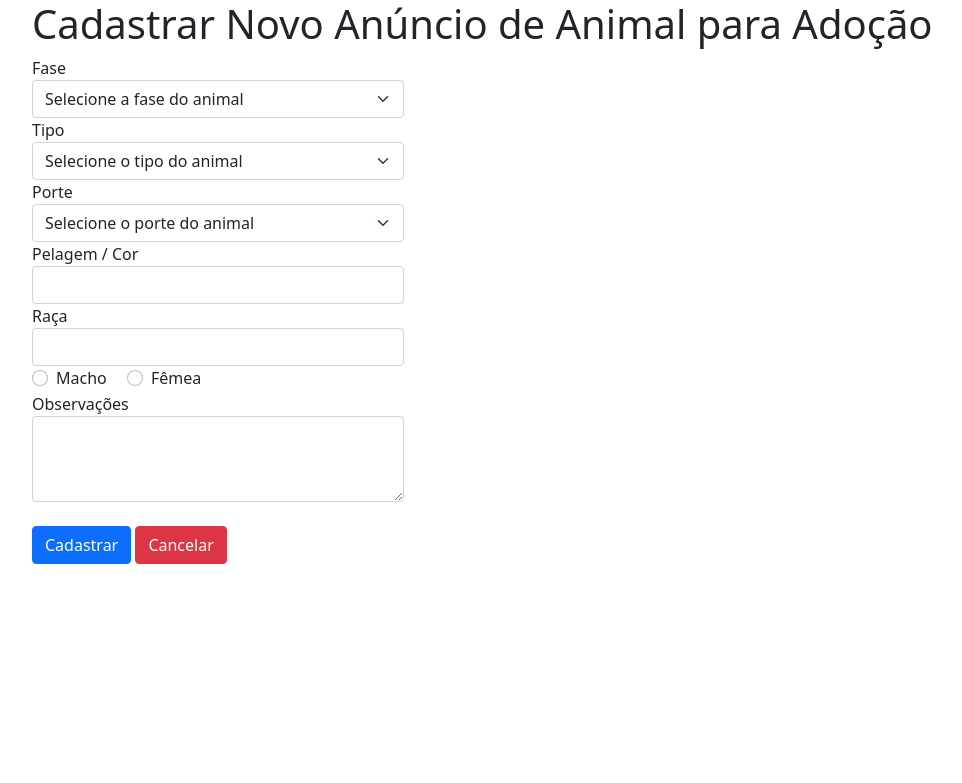
After one commit to samuelcosta25/BCD, a PHP site: page /cad_anuncio.php in a window 1280 px wide. The commit adds this page. Shown: the top 783 px of the page, without its empty margins (50-1012 px from the left). Run offline with PHP 8.4, Linux system fonts and the light colour scheme; the visitor is signed in with stand-in values (Sample User, id 1).

Commit message:
19.02.23

```diff
--- /dev/null
+++ b/ProjetoPhp/cad_anuncio.php
@@ -0,0 +1,83 @@
+<?php
+session_start();
+if (empty($_SESSION)) {
+    // Significa que as variáveis de SESSAO não foram definidas.
+    // Não poderia acessar aqui.
+    header("Location: index.php?msgErro=Você precisa se autenticar no sistema.");
+    die();
+}
+?>
+<html lang="pt-br”>
+<head>
+<meta charset=" utf-8">
+<title>Cadastrar Novo Anúncio</title>
+<link href="https://cdn.jsdelivr.net/npm/bootstrap@5.0.1/dist/css/bootstrap.min.css" rel="stylesheet" integrity="sha384-
++0n0xVW2eSR5OomGNYDnhzAbDsOXxcvSN1TPprVMTNDbiYZCxYbOOl7+AMvyTG2x" crossorigin="anonymous">
+</head>
+
+<body>
+    <!--Fase -> (F)ilhote / (A)dulto
+Tipo -> (G)ato / (C)achorro
+Porte -> (P)equeno / (M)édio / (G)rande
+Pelagem / Cor
+Raça
+Sexo -> (M)acho / (F)êmea
+Observação
+-->
+    <div class="container">
+        <h1>Cadastrar Novo Anúncio de Animal para Adoção</h1>
+        <form action="processa_anuncio.php" method="post">
+            <div class="col-4">
+                <label for="fase">Fase</label>
+                <select class="form-select" name="fase" id="fase">
+                    <option selected>Selecione a fase do animal</option>
+                    <option value="F">Filhote</option>
+                    <option value="A">Adulto</option>
+                </select>
+            </div>
+            <div class="col-4">
+                <label for="tipo">Tipo</label>
+                <select class="form-select" name="tipo" id="tipo">
+                    <option selected>Selecione o tipo do animal</option>
+                    <option value="G">Gato</option>
+                    <option value="C">Cachorro</option>
+                </select>
+            </div>
+            <div class="col-4">
+                <label for="porte">Porte</label>
+                <select class="form-select" name="porte" id="porte">
+                    <option selected>Selecione o porte do animal</option>
+                    <option value="P">Pequeno</option>
+                    <option value="M">Médio</option>
+                    <option value="G">Grande</option>
+                </select>
+            </div>
+            <div class="col-4">
+                <label for="pelagemCor">Pelagem / Cor</label>
+                <input type="text" name="pelagemCor" id="pelagemCor" class="form-control">
+            </div>
+            <div class="col-4">
+                <label for="raca">Raça</label>
+                <input type="text" name="raca" id="raca" class="form-control">
+            </div>
+            <div class="col-4">
+                <div class="form-check form-check-inline"><input type="radio" class="form-check-input" name="sexo" value="M" id="sexoM">
+                    <label for="sexoM" class="form-check-label">Macho</label>
+                </div>
+                <div class="form-check form-check-inline">
+                    <input type="radio" class="form-check-input" name="sexo" value="F" id="sexoF">
+                    <label for="sexoF" class="form-check-label">Fêmea</label>
+                </div>
+            </div>
+            <div class="col-4">
+                <label for="observacao">Observações</label>
+                <textarea name="observacao" class="form-control" id="observacao" rows="3"></textarea>
+            </div>
+            <br />
+            <button type="submit" name="enviarDados" class="btn btn-primary" value="CAD">Cadastrar</button>
+            <a href="index_logado.php" class="btn btn-danger">Cancelar</a>
+        </form>
+    </div>
+</body>
+
+</html>
```
Also changed, not shown: ProjetoPhp/conectaBD.php (+25 -50 lines), ProjetoPhp/index_logado.php (+93 -2 lines), ProjetoPhp/processa_anuncio.php (added, +58 -0 lines), ProjetoPhp/processa_login.php (added, +52 -0 lines).
